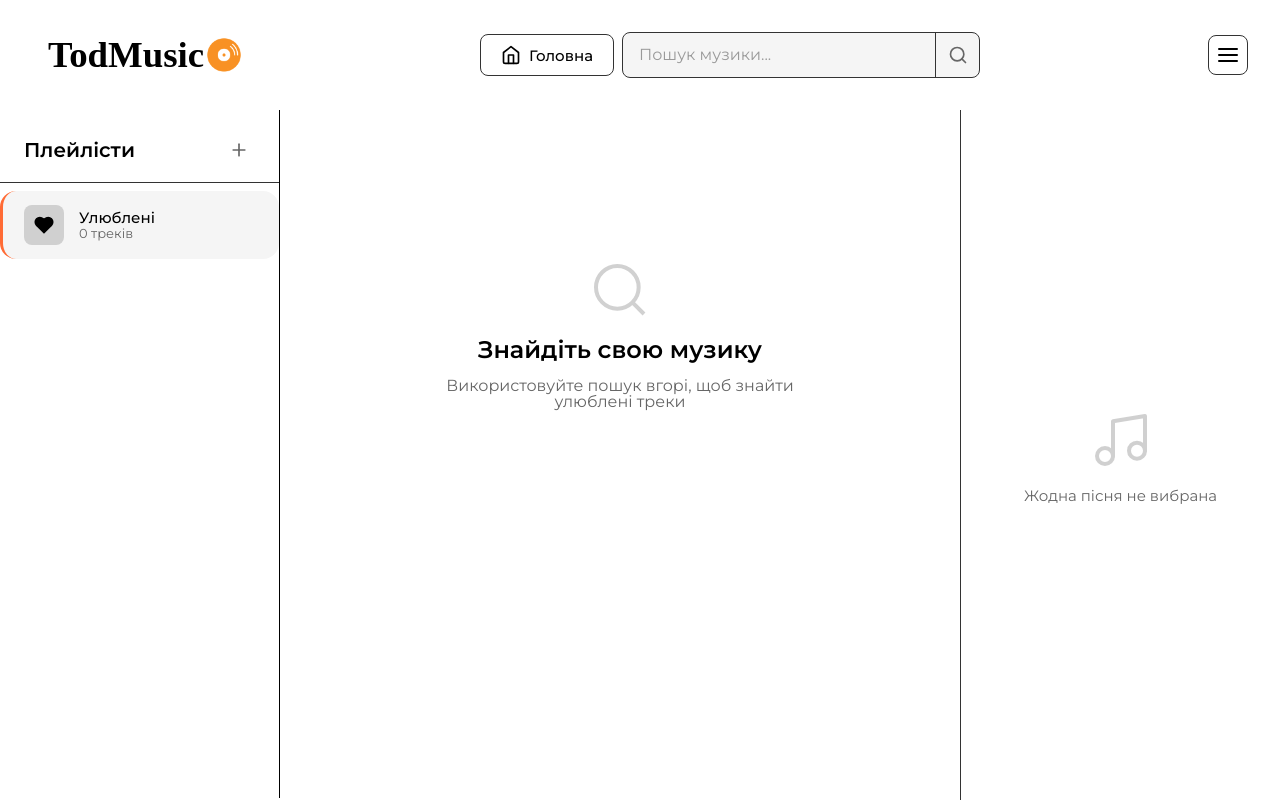
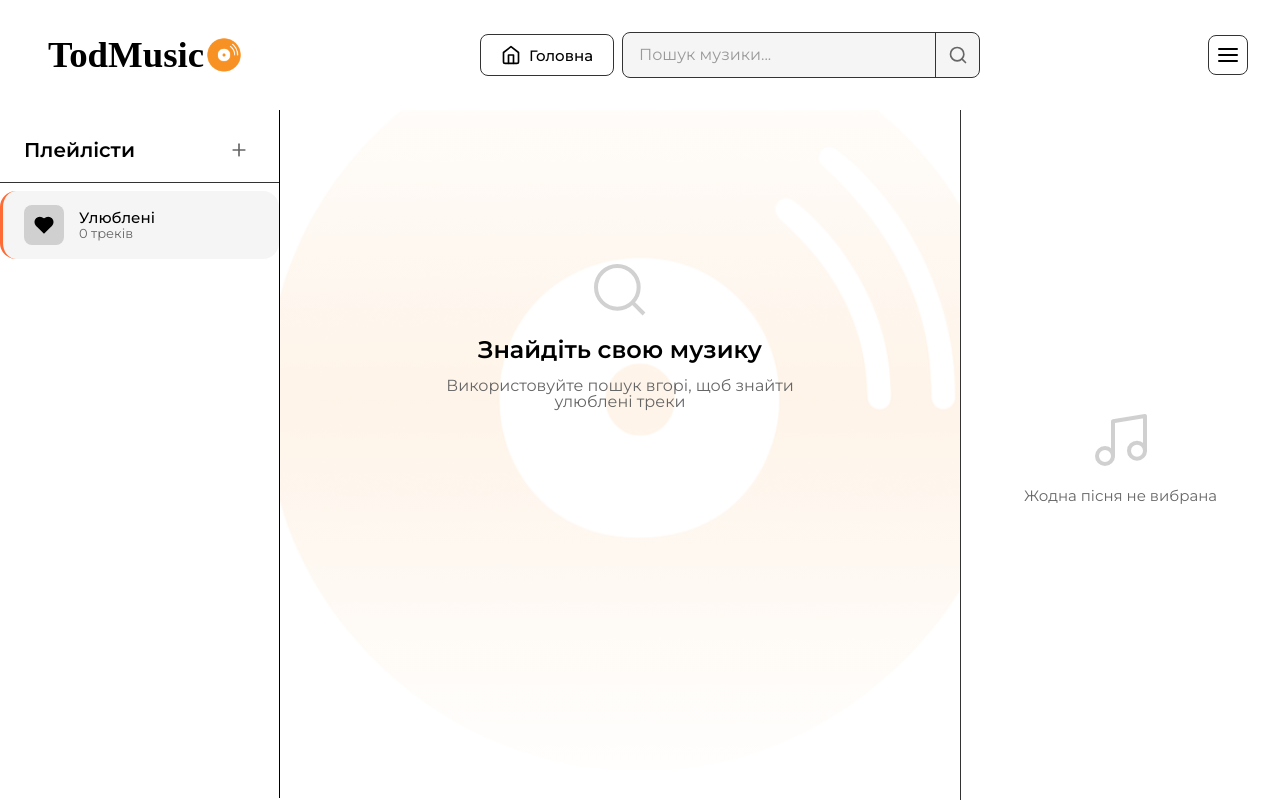
Before and after one commit to toodyann/TodMusic-NewGen, a React (Vite) app: page / in a window 1280 px wide. Built offline with nearby package versions, Linux system fonts and the light colour scheme; a web font is replaced by a local one.

Commit message:
add background, fixes smth

```diff
--- a/src/styles/scss/Components/mainContent.scss
+++ b/src/styles/scss/Components/mainContent.scss
@@ -1,12 +1,12 @@
 @keyframes wave-animation {
   0% {
-    background-position: 0% 50%;
+    background-position: 0% 10%;
   }
   50% {
-    background-position: 100% 50%;
+    background-position: 100% 10%;
   }
   100% {
-    background-position: 0% 50%;
+    background-position: 0% 20%;
   }
 }
 
@@ -78,6 +78,7 @@
 .main-content {
   flex: 1;
   overflow-y: auto;
+  overflow-x: hidden;
   padding: 24px 32px;
   position: relative;
   margin-bottom: 30rem;
--- a/src/styles/scss/Layout/layout.scss
+++ b/src/styles/scss/Layout/layout.scss
@@ -39,17 +39,52 @@
   flex-direction: column;
   flex: 1;
   overflow-y: auto;
+  position: relative;
+  background: linear-gradient(
+      rgb(255, 255, 255),
+      rgba(255, 255, 255, 0.897),
+      rgb(255, 255, 255)
+    ),
+    url("/src/assets/Background-logo.png");
+  background-size: 70vw;
+  background-position: center;
+  background-attachment: fixed;
+  background-color: var(--bg-primary);
 
-  &::-webkit-scrollbar {
+  [data-theme="dark"] & {
+    background: linear-gradient(
+        rgb(0, 0, 0),
+        rgba(0, 0, 0, 0.873),
+        rgb(0, 0, 0)
+      ),
+      url("/src/assets/Background-logo.png");
+    background-size: 15vw;
+    background-position: center;
+    background-attachment: fixed;
+    background-color: var(--bg-primary);
+  }
+
+  [data-theme="dark"] &::before {
+    background: linear-gradient(rgba(0, 0, 0, 0.7), rgba(0, 0, 0, 0.7)),
+      url("/src/assets/Background-logo.png");
+  }
+
+  & > * {
+    position: relative;
+    z-index: 1;
+  }
   width: 3px;
 }
+::-webkit-scrollbar {
+  width: 1px;
+}
 
-  &::-webkit-scrollbar-track {
+::-webkit-scrollbar-track {
   background: rgba(0, 0, 0, 0.1);
   border-radius: 10px;
 }
 
-  &::-webkit-scrollbar-thumb {
+::-webkit-scrollbar-thumb {
   background: linear-gradient(
     180deg,
     #ff8c42 0%,
@@ -61,16 +96,14 @@
   background-size: 100% 400%;
   border-radius: 10px;
   animation: scrollbar-pulse 6s ease-in-out infinite;
+}
 
-    &:hover {
+::-webkit-scrollbar-thumb:hover {
   animation: scrollbar-pulse 3s ease-in-out infinite;
 }
 
-    &:active {
+::-webkit-scrollbar-thumb:active {
   background: var(--accent-orange);
-      animation-play-state: paused;
-    }
-  }
 }
 
 .sidebar-overlay {
```
Also changed, not shown: src/assets/Background-logo.png (added). Lines whose indentation alone changed are shown as unchanged.
